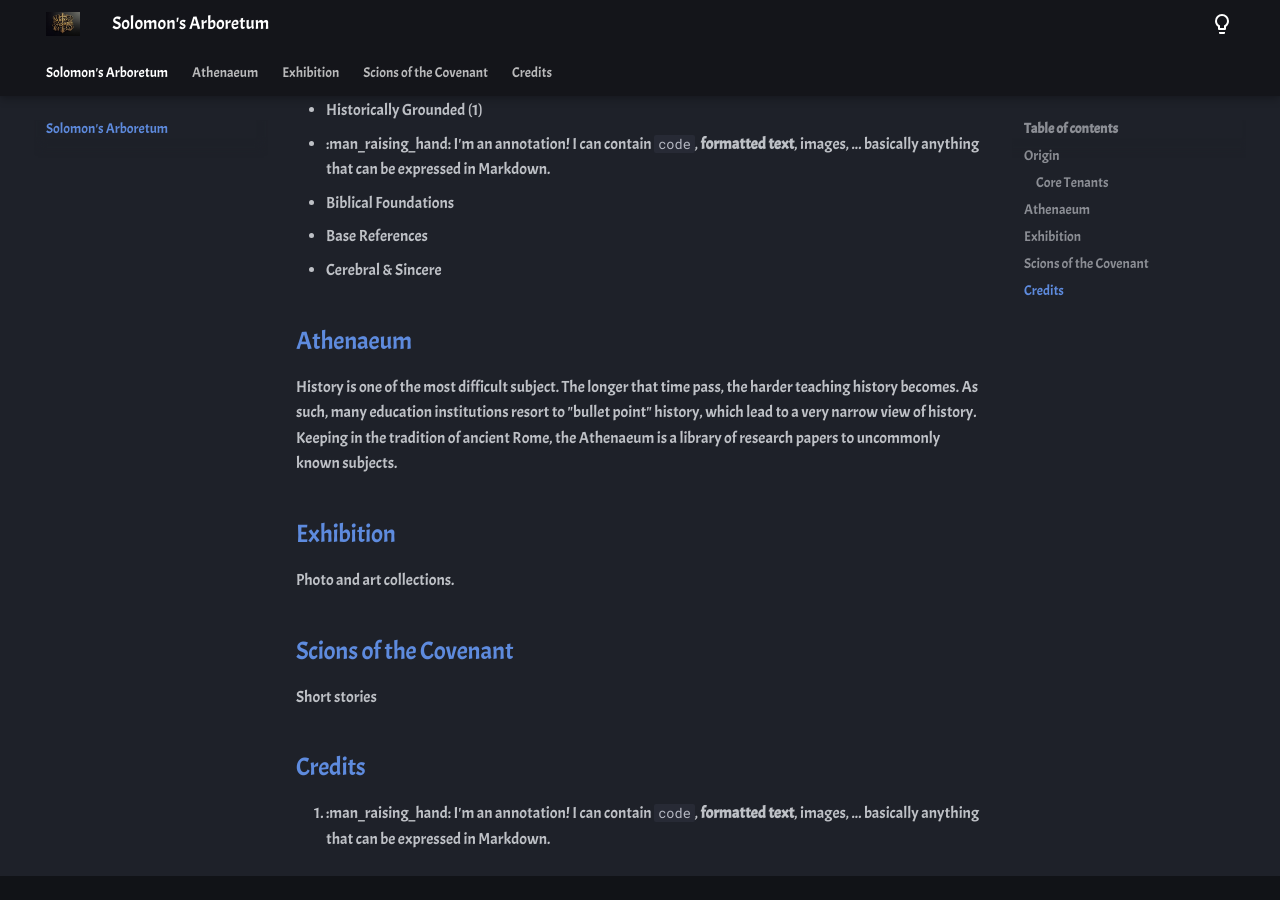
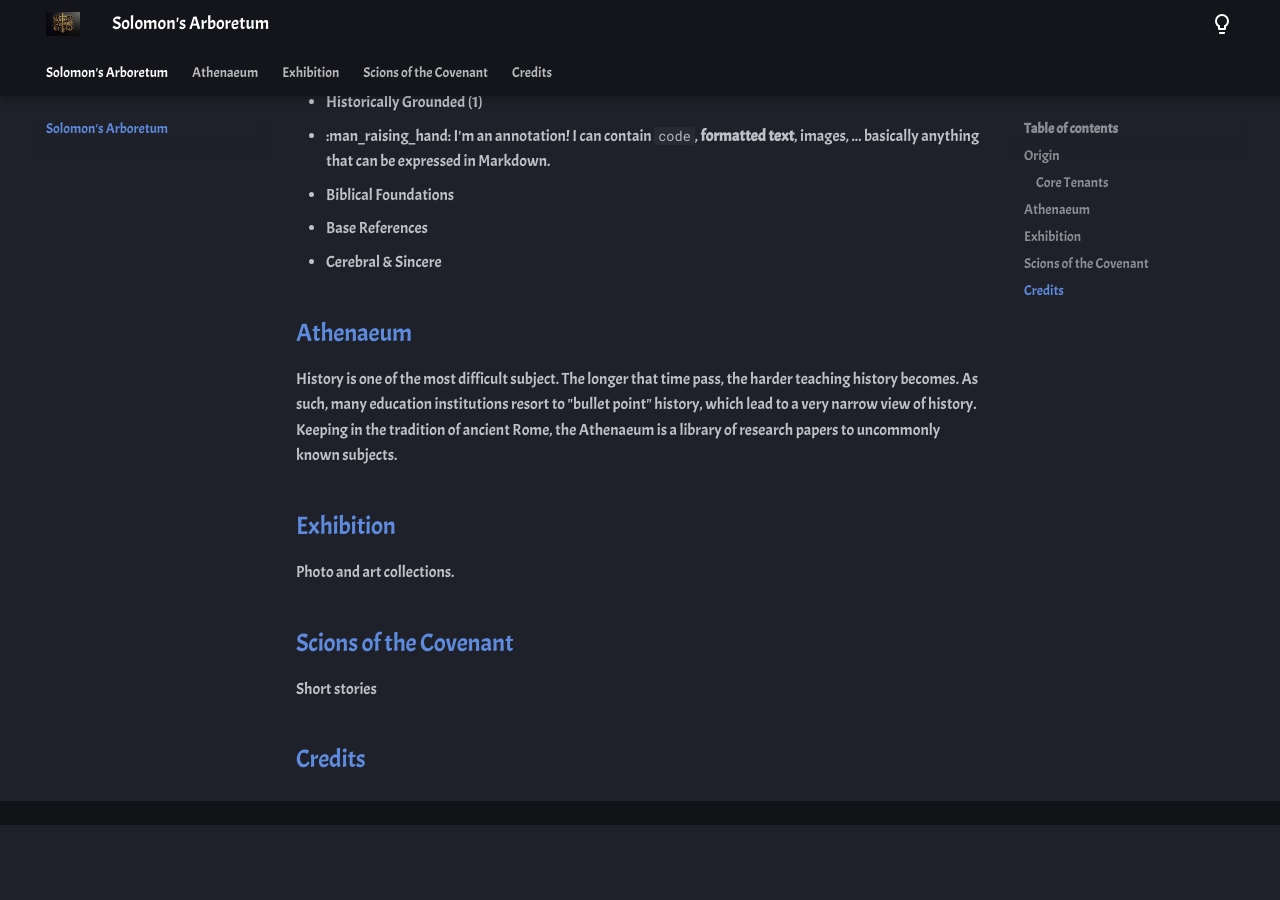
Before and after one commit to gamefreakcabe/solomons-arboretum, an MkDocs documentation site: the page built from docs/index.md, in a window 1280 px wide and 900 px high, scrolled down 901 px. Built offline with MkDocs 1.6.1 and Material for MkDocs 9.7.7, drawn with Linux system fonts in a browser that asks for light colours; after the commit the page ends 1726 px from its top, so only the background shows below that.

Commit message:
Update index.md

```diff
--- a/docs/index.md
+++ b/docs/index.md
@@ -9,7 +9,6 @@ Solomon's Arboretum started in 2025 as a response to the shift in society where
 ### Core Tenants
 - Historically Grounded (1)
 { .annotate }
-
 1.  :man_raising_hand: I'm an annotation! I can contain `code`, __formatted
     text__, images, ... basically anything that can be expressed in Markdown.
 - Biblical Foundations
@@ -29,8 +28,3 @@ Photo and art collections.
 Short stories
 
 ## [Credits](./credits.md)
-
-
-
-1.  :man_raising_hand: I'm an annotation! I can contain `code`, __formatted
-    text__, images, ... basically anything that can be expressed in Markdown.
```
